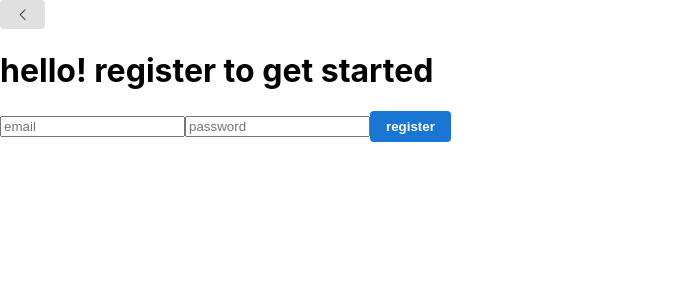
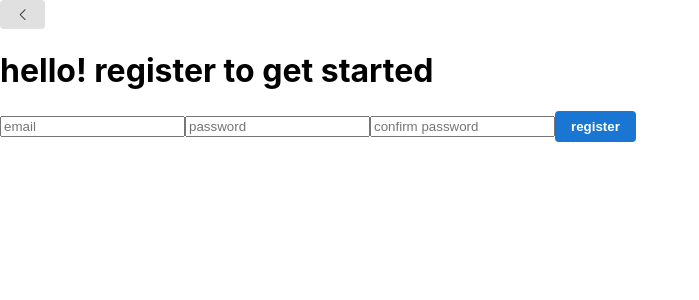
Before and after one commit to clouddiish/piggybank, a React (Create React App) app in the folder frontend/: page /register in a window 1280 px wide. Shown: the top 300 px of the page, without its empty margins (0-699 px from the left). Built offline with nearby package versions, Linux system fonts and the light colour scheme; no server answers.

Commit message:
feat: add confirm password to registration

```diff
--- a/frontend/src/features/auth/RegisterForm.js
+++ b/frontend/src/features/auth/RegisterForm.js
@@ -6,10 +6,11 @@ import Button from "../../components/Button";
 const RegisterForm = ({ onRegister }) => {
     const [email, setEmail] = useState("");
     const [password, setPassword] = useState("");
+    const [confirmPassword, setConfirmPassword] = useState("");
 
     const handleSubmit = async (e) => {
         e.preventDefault();
-        await onRegister(email, password);
+        await onRegister(email, password, confirmPassword);
     };
 
     return (
@@ -28,6 +29,13 @@ const RegisterForm = ({ onRegister }) => {
                 required
                 placeholder="password"
             />
+            <input
+                type="password"
+                value={confirmPassword}
+                onChange={(e) => setConfirmPassword(e.target.value)}
+                required
+                placeholder="confirm password"
+            />
             <Button type="submit" variant="primary">register</Button>
         </form>
     );
--- a/frontend/src/pages/RegisterPage.js
+++ b/frontend/src/pages/RegisterPage.js
@@ -8,7 +8,11 @@ import RegisterFrom from "../features/auth/RegisterForm";
 
 const RegisterPage = () => {
     const navigate = useNavigate();
-    const handleRegister = async (email, password) => {
+    const handleRegister = async (email, password, confirmPassword) => {
+        if (password !== confirmPassword) {
+            alert("Passwords do not match!");
+            return;
+        }
         const response = await register(email, password);
         navigate("/register-success");
     };
```
